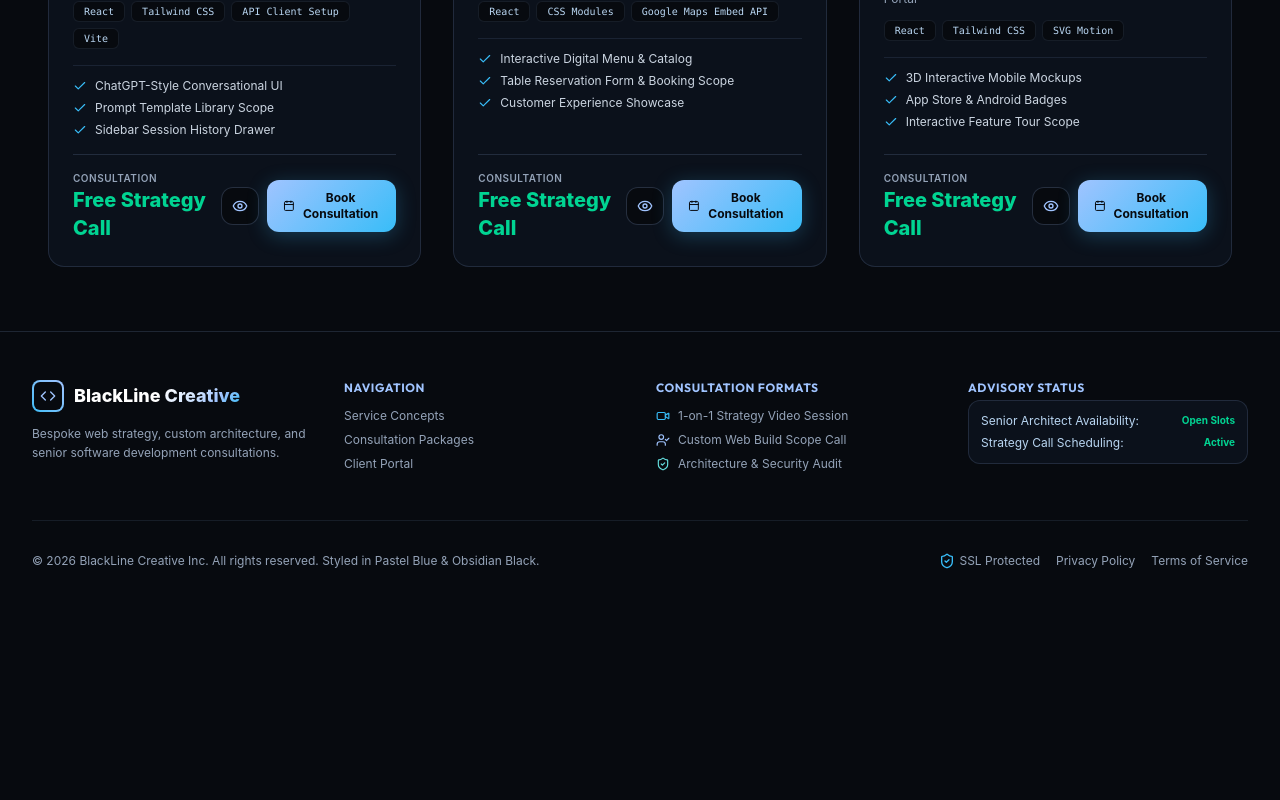
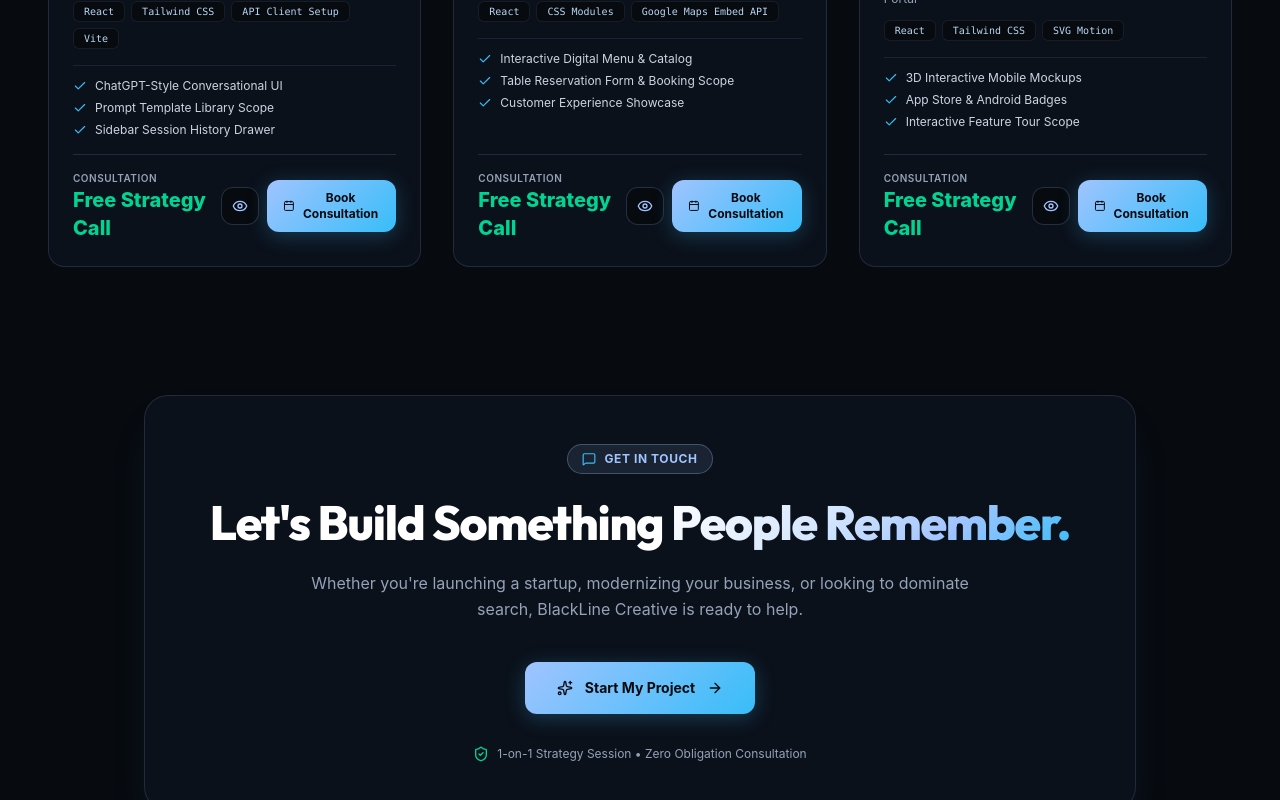
Before and after one commit to sokoni/ash-website, a React (Vite) app: page / in a window 1280 px wide. Shown: the part 2000-2800 px from the top of the page. Before the commit the page ends 2617 px from the top, so only its background shows below. Built offline with nearby package versions, Linux system fonts and the light colour scheme.

Commit message:
Update contact section headline, description, and primary CTA button 'Start My Project'

```diff
--- a/src/App.jsx
+++ b/src/App.jsx
@@ -11,6 +11,7 @@ import BlackLineTheory from './components/BlackLineTheory';
 import ServicesPage from './components/ServicesPage';
 import ProjectsPage from './components/ProjectsPage';
 import AboutUsPage from './components/AboutUsPage';
+import ContactSection from './components/ContactSection';
 import Footer from './components/Footer';
 import { apiGetConsultations } from './api';
 
@@ -127,7 +128,7 @@ export default function App() {
                 if (el) el.scrollIntoView({ behavior: 'smooth' });
               }}
               onViewPricing={() => setActiveTab('pricing')}
-              onBookConsultation={() => setBuyTarget({ id: 'consult-free', name: '1-on-1 Strategy Consultation' })}
+              onBookConsultation={() => setBuyTarget({ id: 'consult-free', name: 'Start My Project Consultation' })}
             />
             <WebsiteCatalog
               onSelectPreview={(site) => setPreviewTemplate(site)}
@@ -182,6 +183,11 @@ export default function App() {
           />
         )}
 
+        {/* Global Contact Section */}
+        {activeTab !== 'dashboard' && (
+          <ContactSection onBookConsultation={(target) => setBuyTarget(target)} />
+        )}
+
       </main>
 
       {/* Footer */}
--- a/src/components/AboutUsPage.jsx
+++ b/src/components/AboutUsPage.jsx
@@ -84,16 +84,16 @@ export default function AboutUsPage({ onBookConsultation }) {
 
         {/* CTA Footer Banner */}
         <div className="pt-6 border-t border-[#A0C4FF]/15 text-center space-y-4">
-          <h3 className="text-xl font-bold text-white">Let's Build Something Exceptional Together</h3>
-          <p className="text-xs text-[#94A3B8] max-w-xl mx-auto">
-            Book a complimentary 1-on-1 Strategy Consultation to discuss your vision, review technical requirements, and receive a custom roadmap.
+          <h3 className="text-xl sm:text-2xl font-extrabold text-white">Let's Build Something <span className="pastel-glow-text">People Remember.</span></h3>
+          <p className="text-xs sm:text-sm text-[#94A3B8] max-w-xl mx-auto leading-relaxed">
+            Whether you're launching a startup, modernizing your business, or looking to dominate search, BlackLine Creative is ready to help.
           </p>
           <button
-            onClick={() => onBookConsultation && onBookConsultation({ id: 'about-consult', name: '1-on-1 Strategy Consultation' })}
-            className="btn-pastel-primary px-8 py-3.5 rounded-xl text-xs font-bold inline-flex items-center gap-2"
+            onClick={() => onBookConsultation && onBookConsultation({ id: 'about-consult', name: 'Start My Project Consultation' })}
+            className="btn-pastel-primary px-8 py-3.5 rounded-xl text-xs font-bold inline-flex items-center gap-2 shadow-lg"
           >
             <Sparkles className="w-4 h-4 text-[#070A0F]" />
-            <span>Book Free Strategy Consultation</span>
+            <span>Start My Project</span>
             <ArrowRight className="w-4 h-4" />
           </button>
         </div>
--- /dev/null
+++ b/src/components/ContactSection.jsx
@@ -0,0 +1,45 @@
+import React from 'react';
+import { Sparkles, ArrowRight, MessageSquare, ShieldCheck } from 'lucide-react';
+
+export default function ContactSection({ onBookConsultation }) {
+  return (
+    <section id="contact" className="py-16 max-w-5xl mx-auto px-4">
+      <div className="glass-panel p-8 sm:p-12 rounded-3xl border border-[#A0C4FF]/25 bg-gradient-to-br from-[#0E1420] via-[#141C2E] to-[#070A0F] text-center space-y-6 relative overflow-hidden shadow-2xl shadow-[#38BDF8]/10">
+
+        {/* Pastel Pill Badge */}
+        <div className="inline-flex items-center gap-2 px-3.5 py-1.5 rounded-full bg-[#A0C4FF]/10 border border-[#A0C4FF]/30 text-[#A0C4FF] text-xs font-bold uppercase tracking-wider">
+          <MessageSquare className="w-3.5 h-3.5 text-[#38BDF8]" />
+          <span>Get In Touch</span>
+        </div>
+
+        {/* Headline */}
+        <h2 className="text-3xl sm:text-5xl font-extrabold text-white tracking-tight">
+          Let's Build Something <span className="pastel-glow-text">People Remember.</span>
+        </h2>
+
+        {/* Description */}
+        <p className="text-sm sm:text-base text-[#94A3B8] max-w-2xl mx-auto leading-relaxed">
+          Whether you're launching a startup, modernizing your business, or looking to dominate search, BlackLine Creative is ready to help.
+        </p>
+
+        {/* Primary CTA Button */}
+        <div className="pt-4 flex flex-col sm:flex-row items-center justify-center gap-4">
+          <button
+            onClick={() => onBookConsultation && onBookConsultation({ id: 'contact-project', name: 'Start My Project Consultation' })}
+            className="btn-pastel-primary px-8 py-4 rounded-xl text-sm font-bold flex items-center justify-center gap-3 group shadow-xl shadow-[#38BDF8]/20"
+          >
+            <Sparkles className="w-4 h-4 text-[#070A0F]" />
+            <span>Start My Project</span>
+            <ArrowRight className="w-4 h-4 group-hover:translate-x-1 transition-transform" />
+          </button>
+        </div>
+
+        <div className="flex items-center justify-center gap-2 text-xs text-[#94A3B8] pt-2">
+          <ShieldCheck className="w-4 h-4 text-emerald-400" />
+          <span>1-on-1 Strategy Session • Zero Obligation Consultation</span>
+        </div>
+
+      </div>
+    </section>
+  );
+}
```
